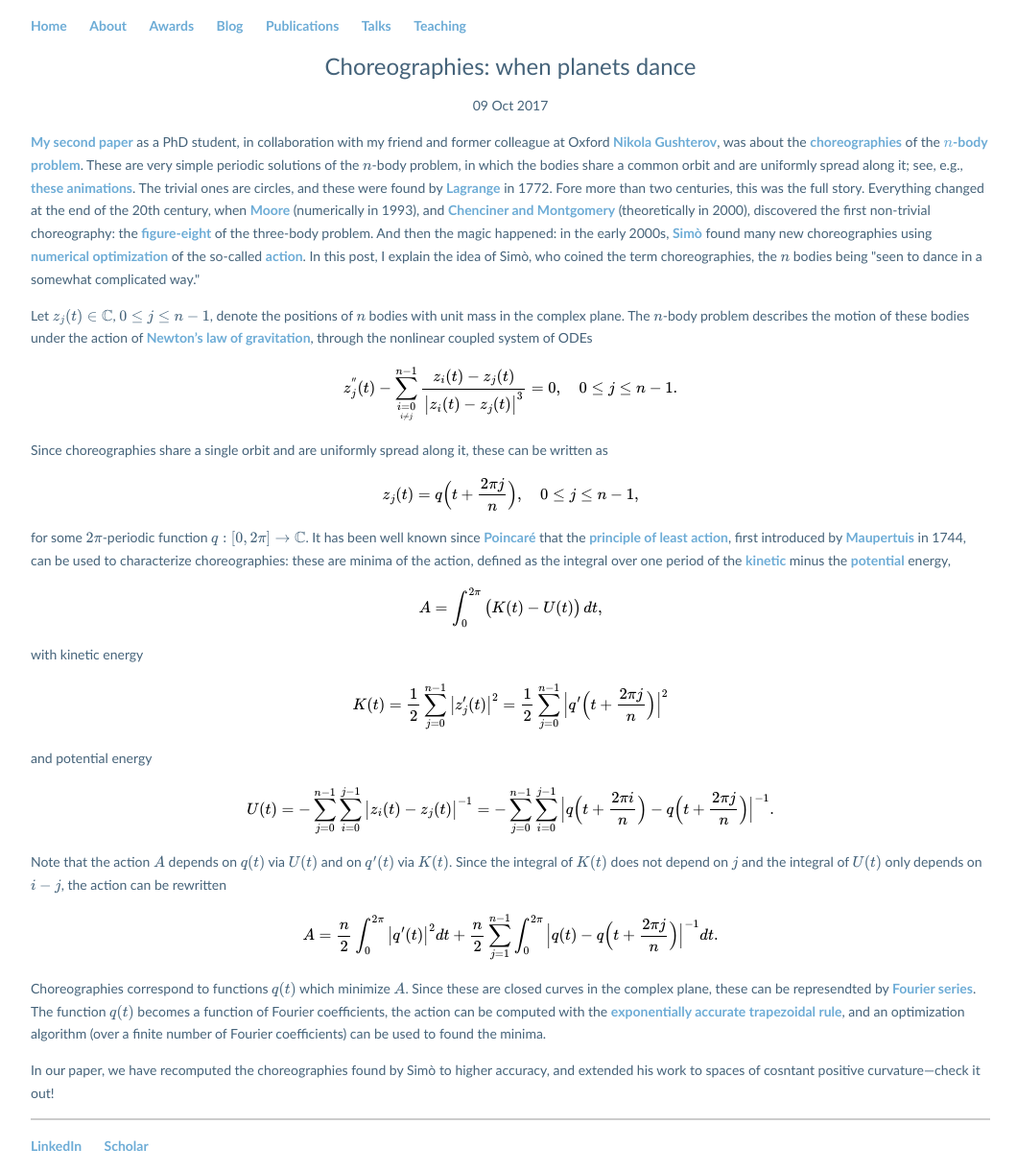
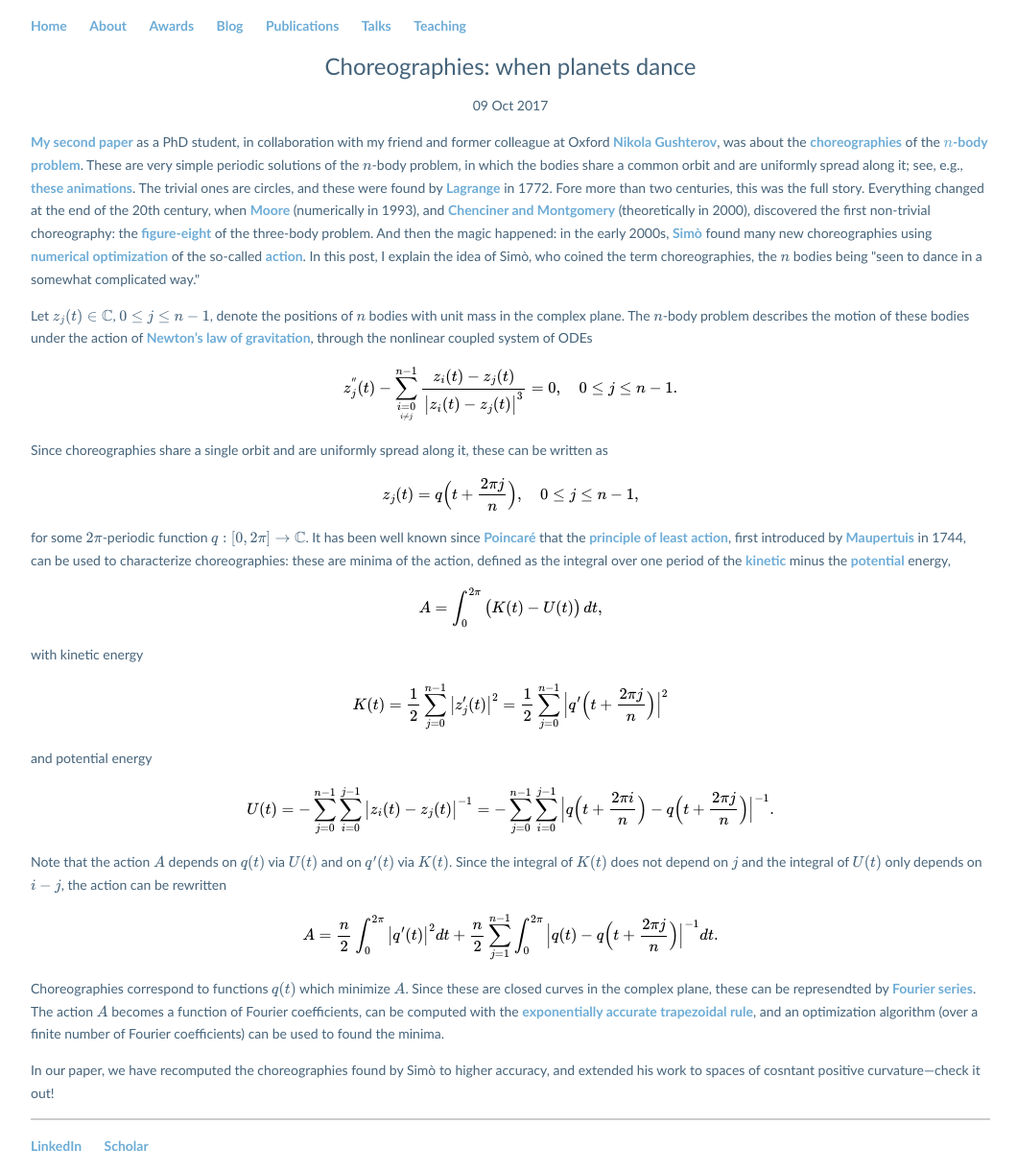
Before and after one commit to Hadrien-Montanelli/Hadrien-Montanelli.github.io, a Jekyll site: the page built from _posts/2017-10-09-choreographies.md, in a window 1280 px wide. Shown: the whole page at 96% size, without its empty margins (108-1168 px from the left). Built offline with Jekyll 4.4.1, drawn with Linux system fonts in a browser that asks for light colours; formulas are drawn with MathJax 3.

Commit message:
Update 2017-10-09-choreographies.md

```diff
--- a/_posts/2017-10-09-choreographies.md
+++ b/_posts/2017-10-09-choreographies.md
@@ -84,8 +84,8 @@ $$
 
 Choreographies correspond to functions $$q(t)$$ which minimize $$A$$. Since these are closed curves in the complex plane, these can be represendted by
 <a href="http://en.wikipedia.org/wiki/Fourier_series">Fourier series</a>.
-The function $$q(t)$$ becomes a function of Fourier coefficients, the action can be computed with
-the <a href="http://people.maths.ox.ac.uk/trefethen/publication/PDF/2014_149.pdf">exponentially accurate trapezoidal rule</a>,
+The action $$A$$ becomes a function of Fourier coefficients, can be computed with the
+<a href="http://people.maths.ox.ac.uk/trefethen/publication/PDF/2014_149.pdf">exponentially accurate trapezoidal rule</a>,
 and an optimization algorithm (over a finite number of Fourier coefficients) can be used to found the minima.
 
 In our paper, we have recomputed the choreographies found by Simò to higher accuracy, and extended his work to spaces of cosntant positive curvature---check it out!
```
